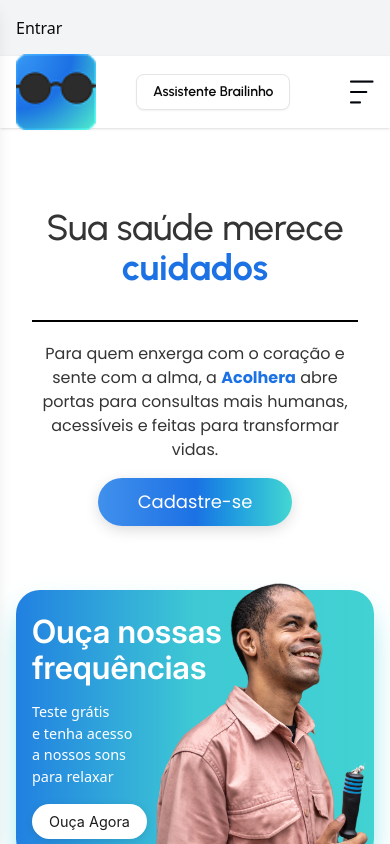
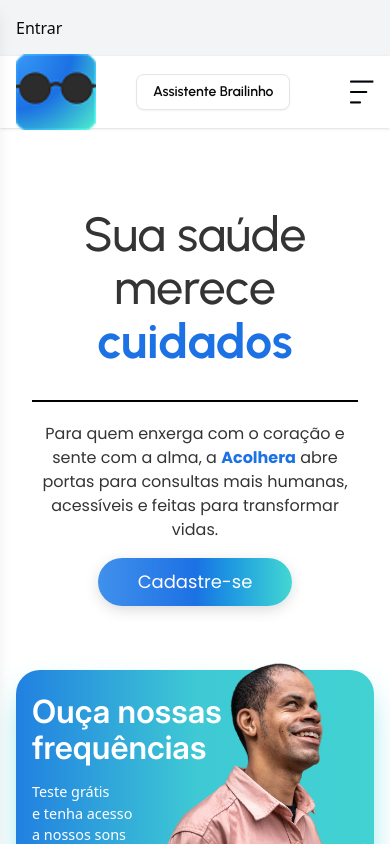
Before and after one commit to BrailleWay/frontend-nextjs-brailleway, a Next.js app: page /homepage in a window 390 px wide. Shown: the top 844 px of the page. Built offline with nearby package versions, Linux system fonts and the light colour scheme; no server answers.

Commit message:
Responsavidade

```diff
--- a/app/ui/home/Section1.css
+++ b/app/ui/home/Section1.css
@@ -179,6 +179,13 @@
   }
 }
 
+
+@media (max-width: 639px) {
+   h2 {
+    font-size: 3rem;
+  }
+}
+
 #container-esquerda h2 {
   font-size: 2rem;
 }
```
